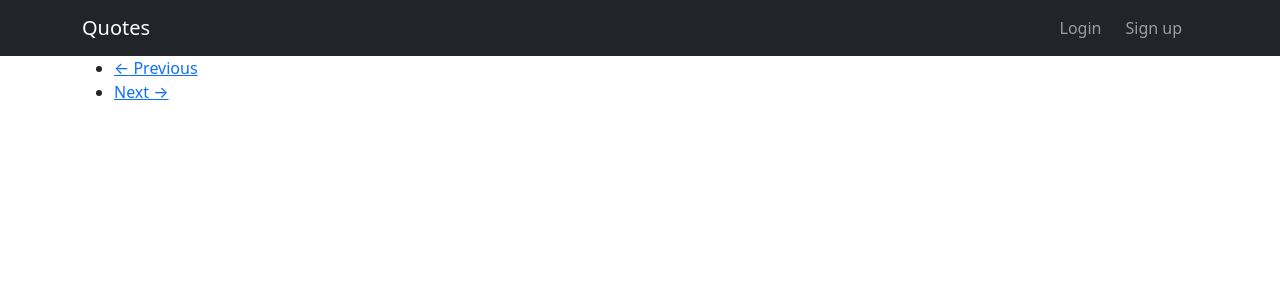
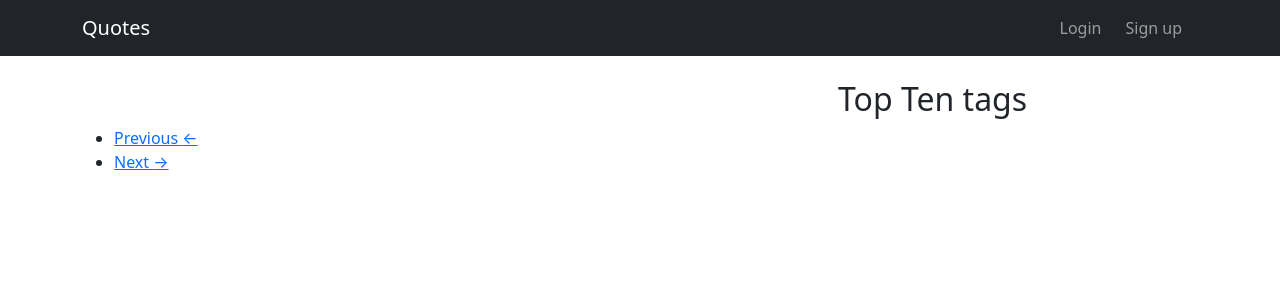
Before and after one commit to S-Stepanov-1/GoIT_WEB_HW_10, a Django app: page / in a window 1280 px wide. Shown: the top 300 px of the page. Run offline with Django 4.2, Linux system fonts and the light colour scheme; data that the repository does not hold is empty; parts of the project's set-up code (start-up, migrations or seed data) failed here and were passed over.

Commit message:
add top 10 tags

```diff
--- a/hw_10_website/quotes/templates/quotes/base.html
+++ b/hw_10_website/quotes/templates/quotes/base.html
@@ -3,13 +3,14 @@
 <head>
     <title>
         {% block title %}
-        {% if title %}
-        {{ title }}
-        {% else %}
-        Quotes
-        {% endif %}
+            {% if title %}
+                {{ title }}
+            {% else %}
+                Quotes
+            {% endif %}
         {% endblock %}
     </title>
+
     <link href="https://cdn.jsdelivr.net/npm/bootstrap@5.3.0-alpha1/dist/css/bootstrap.min.css" rel="stylesheet"
           integrity="sha384-GLhlTQ8iRABdZLl6O3oVMWSktQOp6b7In1Zl3/Jr59b6EGGoI1aFkw7cmDA6j6gD" crossorigin="anonymous">
 </head>
@@ -54,12 +55,12 @@
         </div>
     </div>
 </nav>
-
+<div class="mt-4">
 <div class="container">
     {% block content %}
 
     {% endblock %}
-</div>
+</div></div>
 <script src="https://cdn.jsdelivr.net/npm/bootstrap@5.3.0-alpha1/dist/js/bootstrap.bundle.min.js"
         integrity="sha384-w76AqPfDkMBDXo30jS1Sgez6pr3x5MlQ1ZAGC+nuZB+EYdgRZgiwxhTBTkF7CXvN"
         crossorigin="anonymous">
--- a/hw_10_website/quotes/templates/quotes/index.html
+++ b/hw_10_website/quotes/templates/quotes/index.html
@@ -1,10 +1,13 @@
 {% extends "quotes/base.html" %}
 {% load extract_tags %}
 
+
 {% block content %}
 
+    <div class="container">
+        <div class="row">
+            <div class="col-md-8">
                 {% for quote in quote_list %}
-
                     <div class="card mb-3">
                         <div class="card-body d-flex align-items-center">
                             <div>
@@ -16,23 +19,37 @@
                               <div class="card-footer">
                                 <div class="d-flex justify-content-between align-items-center">
                                     <div class="d-flex align-items">
-                        <span>Author: <a href="{% url 'quotes:profile' quote.author.id %}" class="navbar-brand"> {{ quote.author.fullname }} </a> </span>
+                                        <span>Author: <a href="{% url 'quotes:profile' quote.author.id %}"
+                                                         class="clickable-text"> {{ quote.author.fullname }} </a> </span>
                                     </div>
                                     <div class="d-flex align-items-center">
-                        <span>Tags: {{ quote.tags|tags }}</span>
+                                        <span>Tags: <a href="#" class="clickable-text">{{ quote.tags|tags }}</a></span>
                                     </div>
                             </div>
 </div>
+
                     </div>
                 {% endfor %}
+            </div>
 
-    <nav class="sticky-bottom">
+
+        <div class="col-md-4 tags-box">
+
+            {% include "quotes/top_tags.html" with top_tags=top_tags %}
+
+        </div>
+
+        </div>
+    </div>
+
+<div>
+<nav>
     <ul class="pager">
+
         <li class="previous">
             <a {% if not page_obj.has_previous %} disabled {% endif %}
                     href="{% if page_obj.has_previous %} {% url 'quotes:paginator' page_obj.previous_page_number %} {% else %} # {% endif %}">
-                    <span aria-hidden="true">←</span> Previous
-                </a>
+                    Previous <span aria-hidden="true">←</span>
         </li>
 
         <li class="next">
@@ -44,5 +61,6 @@
 
     </ul>
 </nav>
+    </div>
 
 {% endblock %}
--- /dev/null
+++ b/hw_10_website/quotes/templates/quotes/top_tags.html
@@ -0,0 +1,11 @@
+
+<h2>Top Ten tags</h2>
+
+{% for tag in top_tags %}
+
+    <span class="tag-item">
+        • <a class="tag" style="font-size: 20px" href="#"> {{ tag.name }}</a>
+    <br>
+    </span>
+
+{% endfor %}
--- a/hw_10_website/quotes/views.py
+++ b/hw_10_website/quotes/views.py
@@ -2,9 +2,10 @@ from django.contrib.auth.mixins import LoginRequiredMixin
 from django.views.generic import ListView, CreateView, DetailView
 from django.urls import reverse
 from django.shortcuts import get_object_or_404
+from django.db.models import Count
 
 
-from .models import Quote, Author
+from .models import Quote, Author, QuoteTag, Tag
 from .forms import AuthorCreateForm, QuoteCreateForm
 
 
@@ -13,8 +14,22 @@ class MainPageView(ListView):
     model = Quote
     template_name = "quotes/index.html"
     context_object_name = "quote_list"
-    paginate_by = 5
     ordering = "-created"
+    paginate_by = 10
+
+    def get_context_data(self, **kwargs):
+        context = super().get_context_data(**kwargs)
+        context["top_tags"] = self.top_tags()
+        return context
+
+    def top_tags(self):
+        top_tags_id = QuoteTag.objects.values('tag_id').annotate(tag_count=Count('tag_id')).order_by('-tag_count')[:10]
+
+        top_tags_name = []
+        for tag in top_tags_id:
+            top_tags_name.append(Tag.objects.get(id=tag["tag_id"]))
+
+        return top_tags_name
 
 
 class CreateAuthorView(LoginRequiredMixin, CreateView):
```
Also changed, not shown: hw_10_website/quotes/models.py (+6 -1 lines), hw_10_website/media/profile_images/FH0-4GjVIAAK6Cm_WXEOjtv.jpeg (added), hw_10_website/quotes/migrations/0001_initial.py, hw_10_website/quotes/migrations/0002_alter_author_born_date_alter_author_born_location_and_more.py (deleted). Lines whose indentation alone changed are shown as unchanged.
